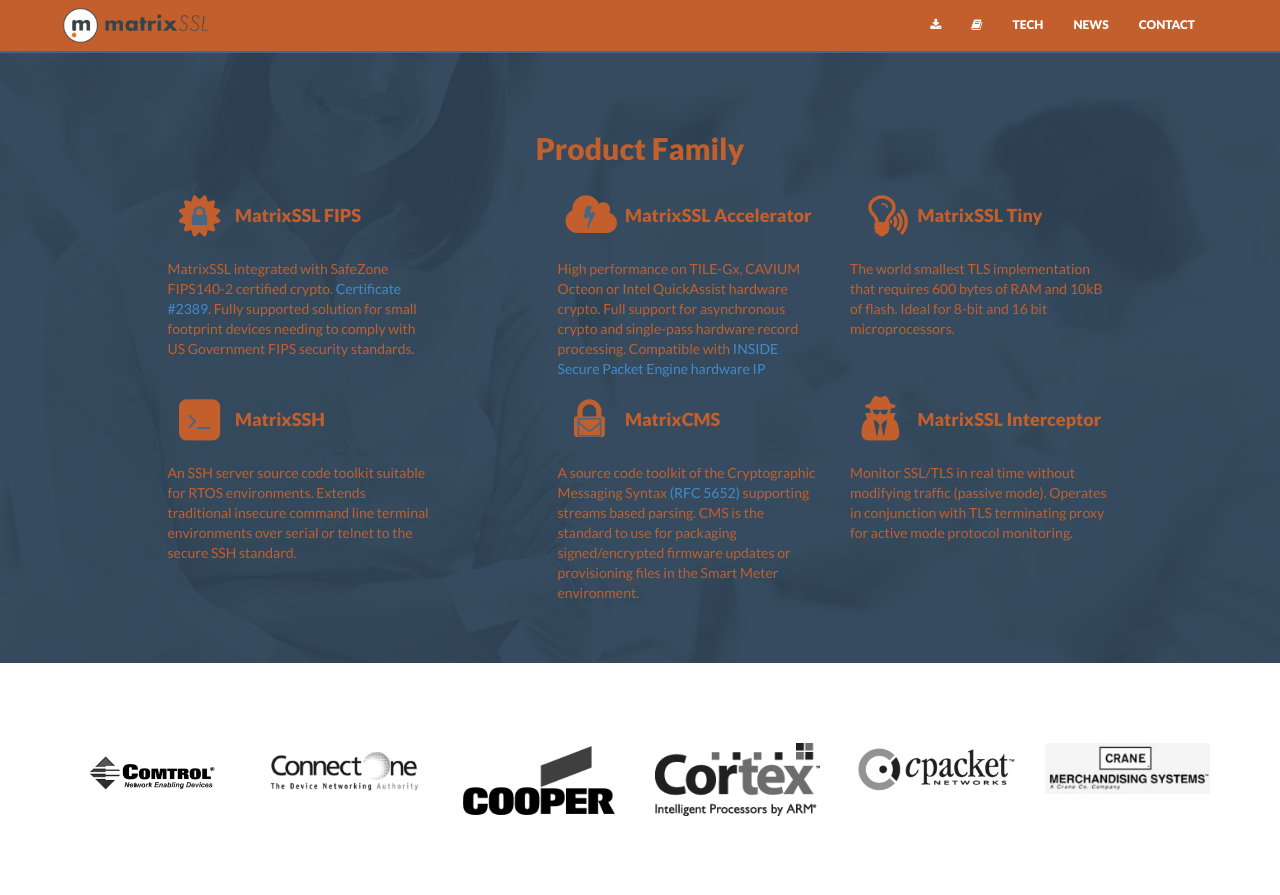
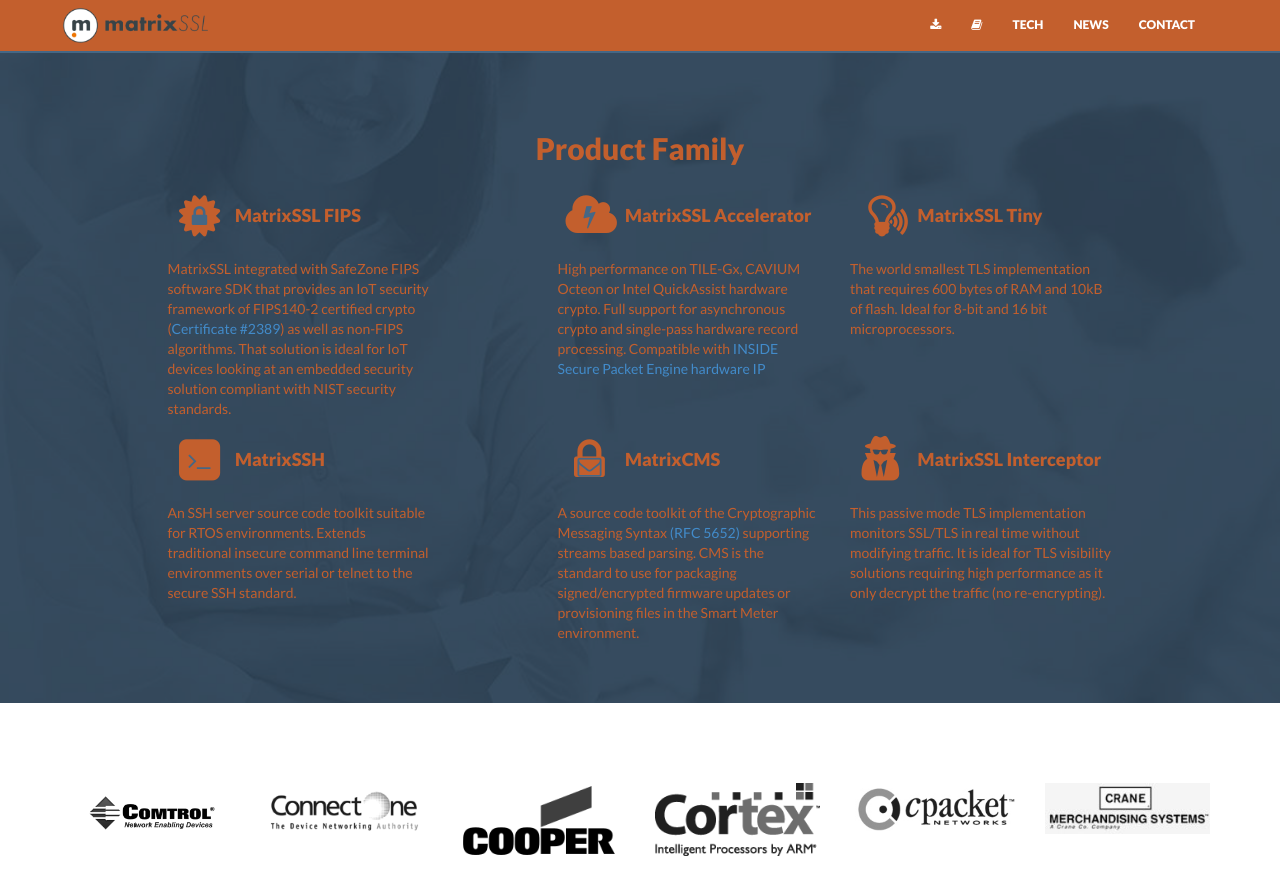
Before and after one commit to Layty/ssl, a Jekyll site: the page built from index.html, in a window 1280 px wide and 900 px high, scrolled down 1264 px. Shown: the top 895 px of the window. Built offline with Jekyll 4.4.1, drawn with Linux system fonts in a browser that asks for light colours; nearby versions of some CDN libraries.

Commit message:
Update index.html
Improved description to be more exact and include more key words.

```diff
--- a/index.html
+++ b/index.html
@@ -76,7 +76,7 @@
      </span>
      MatrixSSL&nbsp;FIPS
     </h4>
-MatrixSSL integrated with SafeZone FIPS140-2 certified crypto. <a href="http://csrc.nist.gov/groups/STM/cmvp/documents/140-1/1401val2015.htm#2389" target='_new'>Certificate #2389</a>. Fully supported solution for small footprint devices needing to comply with US Government FIPS security standards.
+MatrixSSL integrated with SafeZone FIPS software SDK that provides an IoT security framework of  FIPS140-2 certified crypto (<a href="http://csrc.nist.gov/groups/STM/cmvp/documents/140-1/1401val2015.htm#2389" target='_new'>Certificate #2389</a>) as well as non-FIPS algorithms. That solution is ideal for IoT devices looking at an embedded security solution compliant with NIST security standards.
   </div>
   <div class="col-md-3 col-md-offset-1">
 <h4>
@@ -122,7 +122,7 @@
   <i class="fa fa-user-secret fa-stack-2x"></i>
 </span>
 MatrixSSL&nbsp;Interceptor</h4>
-Monitor SSL/TLS in real time without modifying traffic (passive mode). Operates in conjunction with TLS terminating proxy for active mode protocol monitoring.
+This passive mode TLS implementation monitors SSL/TLS in real time without modifying traffic. It is ideal for TLS visibility solutions requiring high performance as it only decrypt the traffic (no re-encrypting).
   </div>
  </div>
  </div>
```
